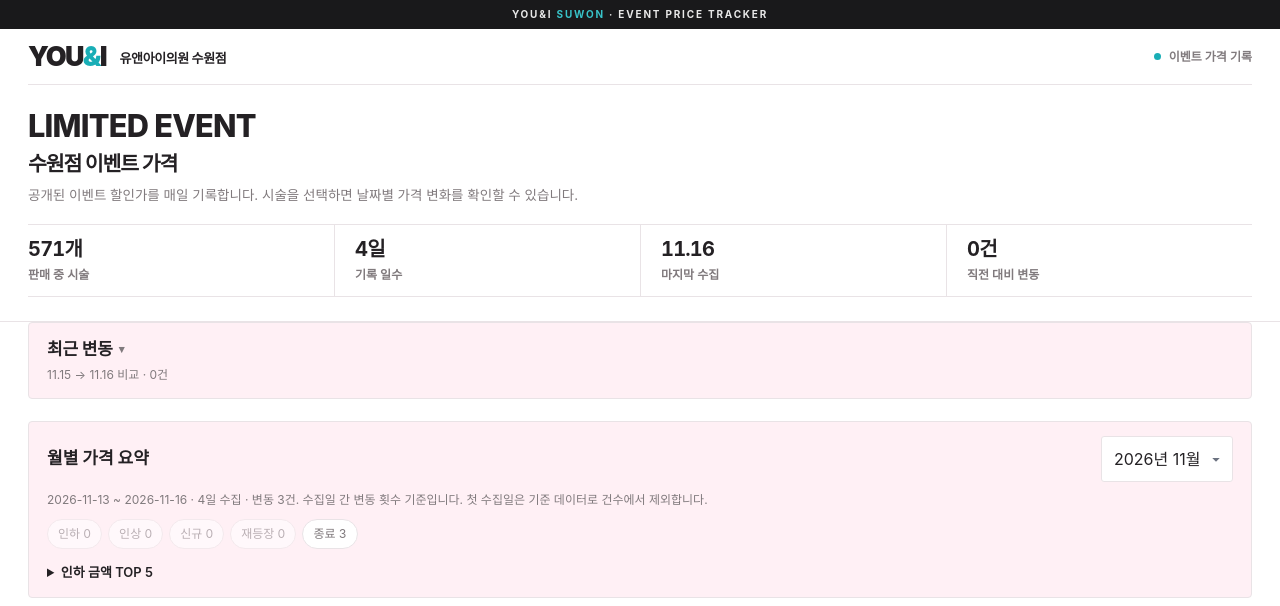
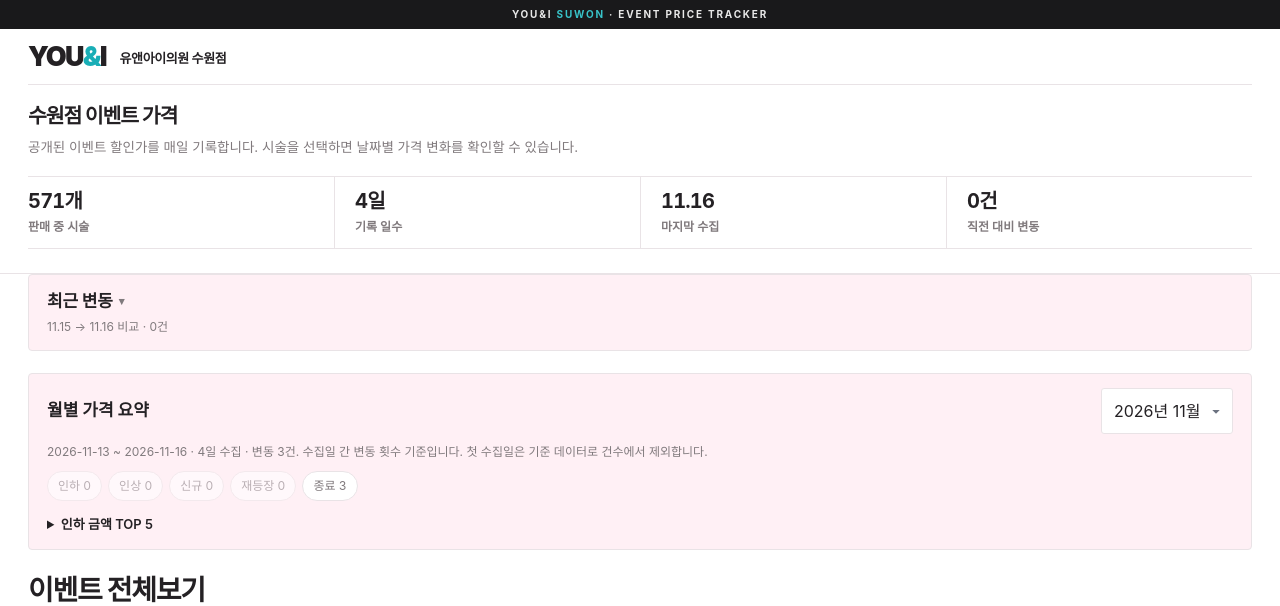
Before and after one commit to miv2/price-tracker, a Python web app: template tracker/templates/index.html in a window 1280 px wide. Shown: the top 606 px of the page. Run offline with Jinja, Linux system fonts and the light colour scheme; the template is opened without the code that fills it, so the values that code supplies are empty.

Commit message:
fix : 필요없는 문구 제거

```diff
--- a/tracker/templates/index.html
+++ b/tracker/templates/index.html
@@ -15,8 +15,7 @@
 <div class="site-strip">YOU<span>&amp;</span>I <strong>SUWON</strong> · EVENT PRICE TRACKER</div>
 <header class="hero">
   <div class="wrap">
-    <div class="hero-top"><span class="brand">YOU<span class="amp">&amp;</span>I <small>유앤아이의원 수원점</small></span><span class="hero-note">이벤트 가격 기록</span></div>
-    <p class="eyebrow">LIMITED EVENT</p>
+    <div class="hero-top"><span class="brand">YOU<span class="amp">&amp;</span>I <small>유앤아이의원 수원점</small></div>
     <h1>수원점 이벤트 가격</h1>
     <p class="sub">공개된 이벤트 할인가를 매일 기록합니다. 시술을 선택하면 날짜별 가격 변화를 확인할 수 있습니다.</p>
     <div class="stats">
```
